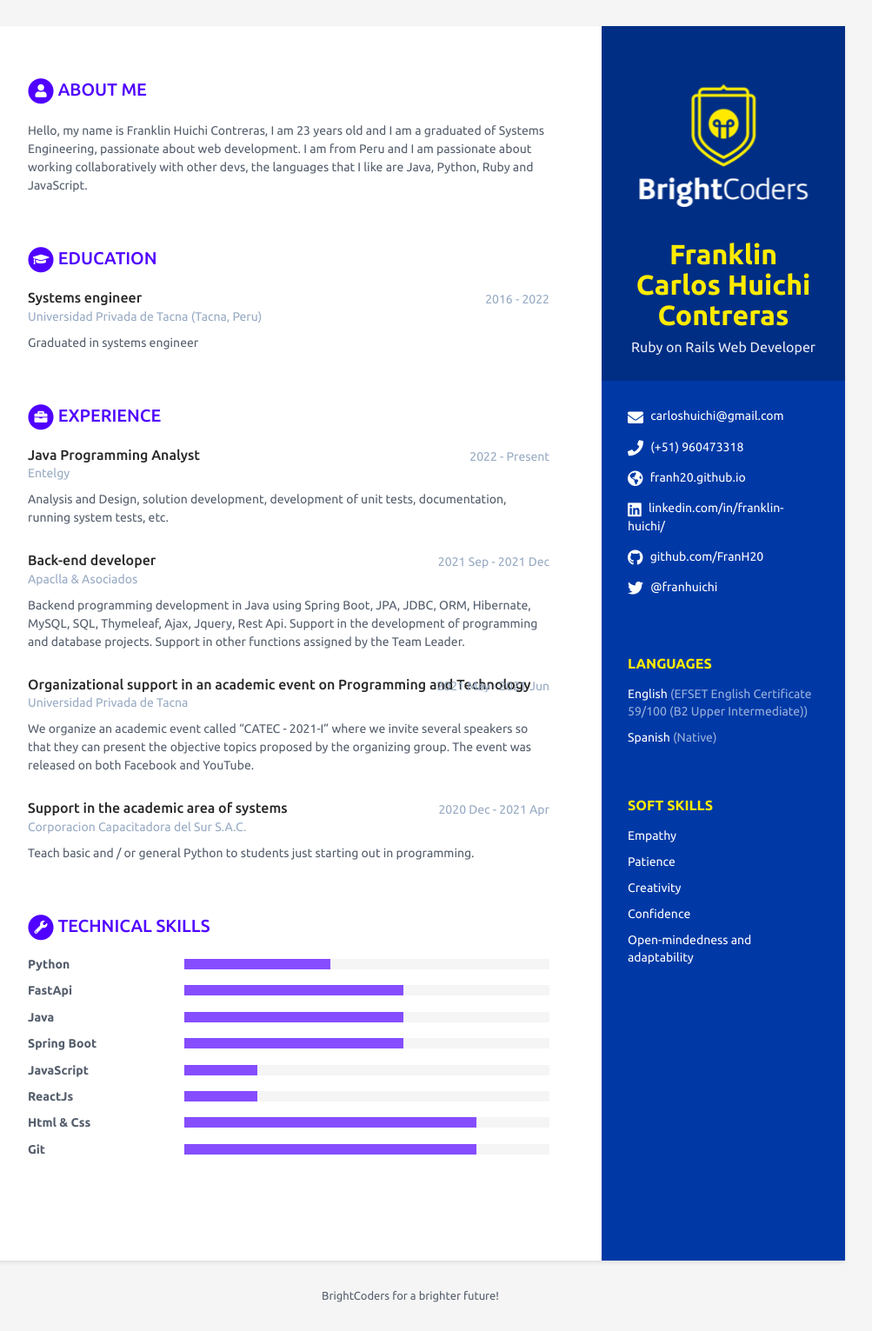
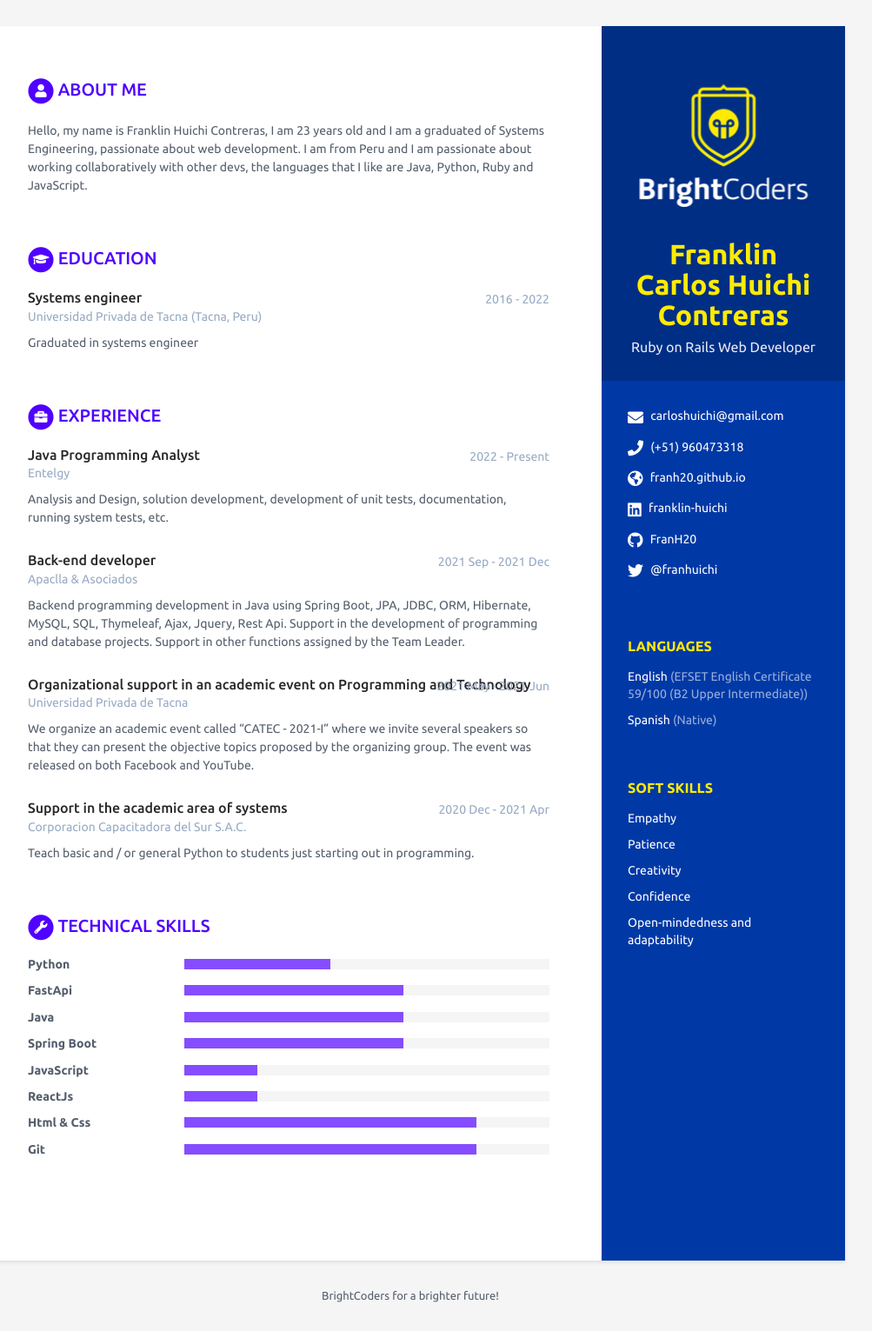
Before and after one commit to BC-MAY-21-ROR/kata-03-scorecard-FranH20, a Jekyll site: the page built from index.html, in a window 1280 px wide. Shown: the whole page at 87% size, without its empty margins (168-1171 px from the left). Built offline with Jekyll 4.4.1, drawn with Linux system fonts in a browser that asks for light colours.

Commit message:
Update contact
I had some problems with contact that needed to be repair.

```diff
--- a/_data/data.yml
+++ b/_data/data.yml
@@ -15,8 +15,8 @@ sidebar:
   email: carloshuichi@gmail.com
   phone: (+51) 960473318
   website: franh20.github.io # No agregar http://
-  linkedin: linkedin.com/in/franklin-huichi/
-  github: github.com/FranH20
+  linkedin: franklin-huichi
+  github: FranH20
   gitlab:
   bitbucket:
   twitter: '@franhuichi'
```
